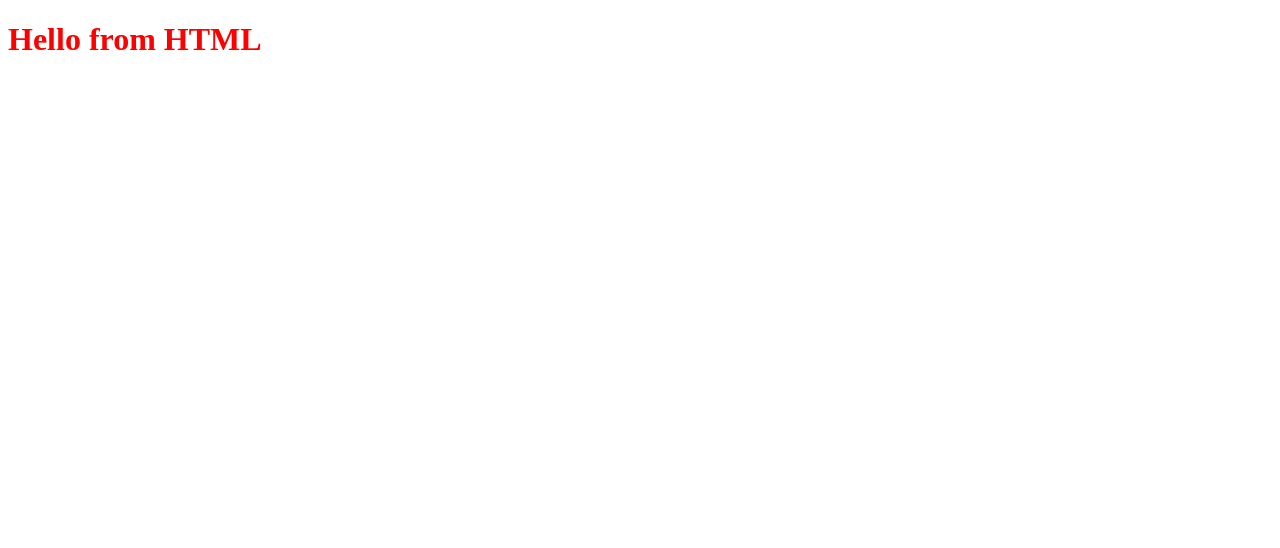
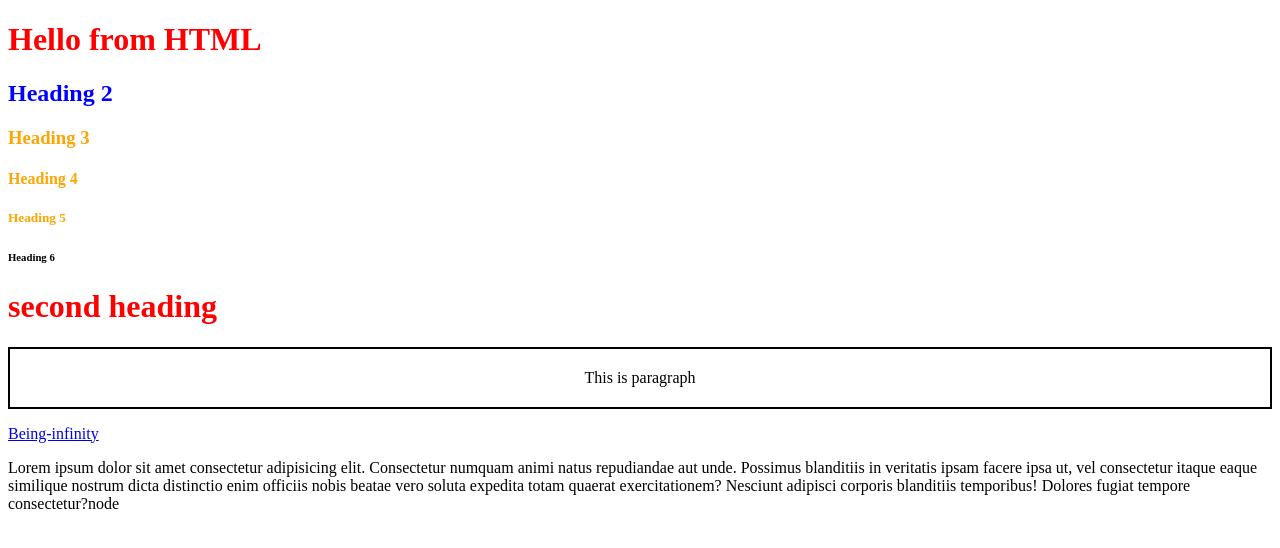
Before and after one commit to 24wh1a0555/autosuggest, a website: page frontend/index.html in a window 1280 px wide. Drawn offline with Linux system fonts and the light colour scheme.

Commit message:
changed1 commit

```diff
--- a/frontend/css/index.css
+++ b/frontend/css/index.css
@@ -1,3 +1,16 @@
 h1{
     color: red;
 }
+#heading-2{
+    color: blue;
+}
+.heading{
+    color: orange;
+}
+.para{
+    border: 2px;
+    border-color: black;
+    border-style: solid;
+    padding: 20px;
+    text-align: center;
+}
--- a/frontend/index.html
+++ b/frontend/index.html
@@ -8,6 +8,15 @@
 </head>
 <body>
     <h1> Hello from HTML </h1>
+    <h2 id="heading-2"> Heading 2</h2>
+    <h3 class="heading"> Heading 3</h3>
+    <h4 class="heading"> Heading 4</h4>
+    <h5 class="heading"> Heading 5</h5>
+    <h6> Heading 6</h6>
+    <h1> second heading</h1>
+    <p class="para"> This is paragraph</p>
+    <a href="https://www.being-infinity.com/">Being-infinity</a>
+    <p>Lorem ipsum dolor sit amet consectetur adipisicing elit. Consectetur numquam animi natus repudiandae aut unde. Possimus blanditiis in veritatis ipsam facere ipsa ut, vel consectetur itaque eaque similique nostrum dicta distinctio enim officiis nobis beatae vero soluta expedita totam quaerat exercitationem? Nesciunt adipisci corporis blanditiis temporibus! Dolores fugiat tempore consectetur?node</p>
     <script src="js/index.js"></script>
 </body>
 </html>
```
